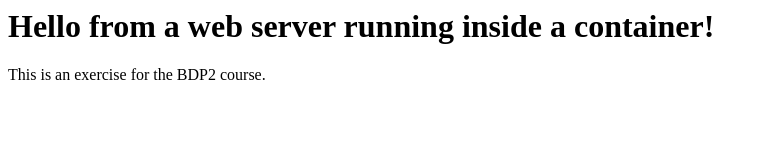
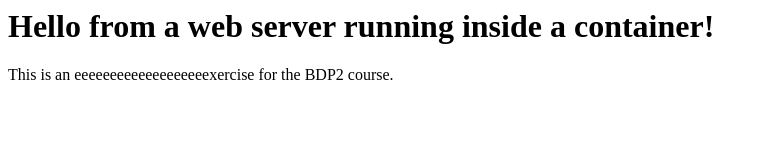
Before and after one commit to lewis9914/BDP2-test, a plain HTML site: page index.html in a window 1280 px wide. Shown: the whole page, without its empty margins (0-767 px from the left). Drawn offline with Linux system fonts and the light colour scheme.

Commit message:
improved index.html

```diff
--- a/index.html
+++ b/index.html
@@ -1,2 +1,2 @@
 <h1>Hello from a web server running inside a container!</h1>
-This is an exercise for the BDP2 course.
+This is an eeeeeeeeeeeeeeeeeeexercise for the BDP2 course.
```
